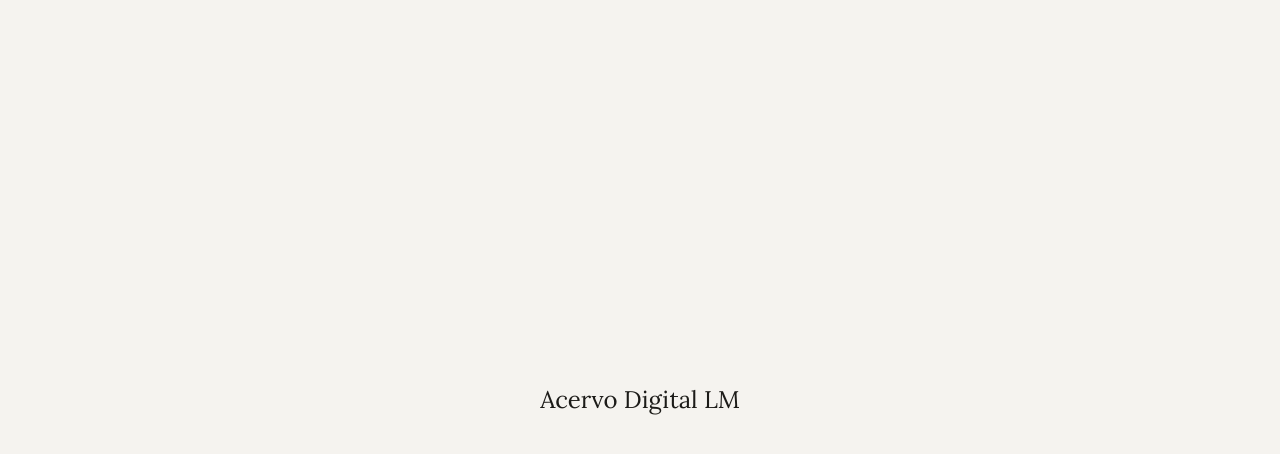
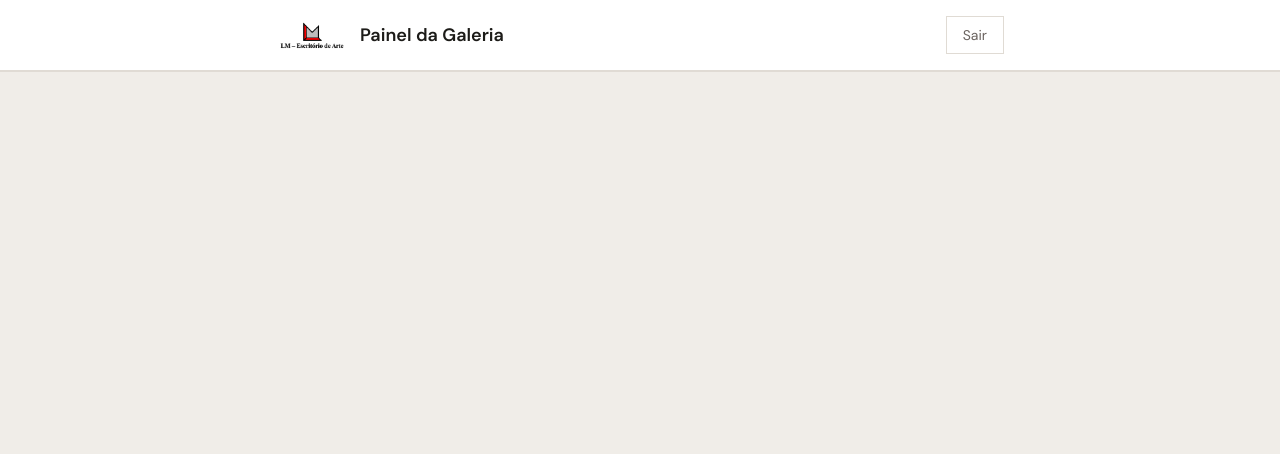
Before and after one commit to barretodm/acervo-digital-lm-frontend, a React (Vite) app: page /admin in a window 1280 px wide. Shown: the top 454 px of the page. Built offline with nearby package versions, Linux system fonts and the light colour scheme.

Commit message:
Adiciona estrutura inicial da tela de Lista de Obras (admin)

```diff
--- a/src/App.jsx
+++ b/src/App.jsx
@@ -1,9 +1,7 @@
+import ListaObras from './pages/admin/ListaObras'
+
 function App() {
-  return (
-    <div className="min-h-screen flex items-center justify-center bg-lm-ivory">
-      <p className="font-serif text-lm-charcoal text-2xl">Acervo Digital LM</p>
-    </div>
-  )
+  return <ListaObras />
 }
 
 export default App
--- /dev/null
+++ b/src/components/layout/AdminHeader.jsx
@@ -0,0 +1,23 @@
+import logoLM from '../../assets/images/logo-lm.png'
+
+function AdminHeader({ title, onLogout }) {
+  return (
+    <header className="bg-white border-b-2 border-lm-border">
+      <div className="max-w-3xl mx-auto px-5 py-4 flex items-center justify-between gap-4">
+        <div className="flex items-center gap-3">
+          <img src={logoLM} alt="LM" className="h-9 w-auto object-contain" />
+          <h1 className="font-sans font-semibold text-lm-charcoal text-lg">{title}</h1>
+        </div>
+
+        <button
+          onClick={onLogout}
+          className="text-sm font-sans text-lm-warm-gray hover:text-red-600 transition-colors border border-lm-border hover:border-red-300 px-4 py-2"
+        >
+          Sair
+        </button>
+      </div>
+    </header>
+  )
+}
+
+export default AdminHeader
--- /dev/null
+++ b/src/pages/admin/ListaObras.jsx
@@ -0,0 +1,17 @@
+import AdminHeader from '../../components/layout/AdminHeader'
+
+function ListaObras() {
+  function handleLogout() {
+    alert('sair (ainda nao implementado)')
+  }
+
+  return (
+    <div className="min-h-screen bg-lm-admin-bg flex flex-col">
+      <AdminHeader title="Painel da Galeria" onLogout={handleLogout} />
+
+      <main className="max-w-3xl mx-auto w-full px-5 py-8 flex-1"></main>
+    </div>
+  )
+}
+
+export default ListaObras
```
Also changed, not shown: src/assets/images/logo-lm.png (added), 1 other file (tests, documents, lock files or other folders).
